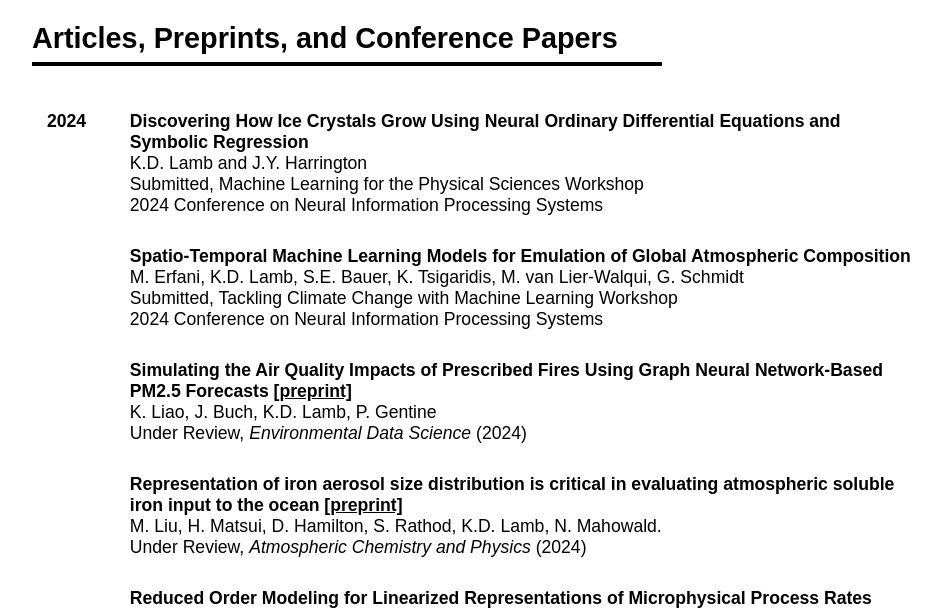
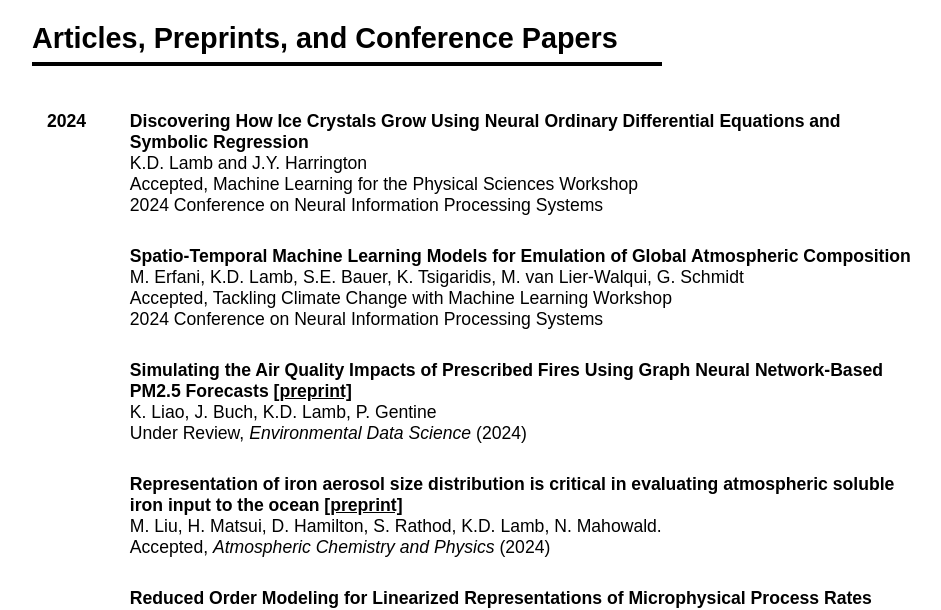
Before and after one commit to kdlamb/kdlamb.github.io, a Jekyll site: the page built from pages/publications.md, in a window 1280 px wide and 900 px high, cut to the strip 290-900 px from the top of the window. Shown: the whole strip, without its empty margins (158-1099 px from the left). Built offline with Jekyll 4.4.1, drawn with Linux system fonts in a browser that asks for light colours; nearby versions of some CDN libraries.

Commit message:
Updated publications

```diff
--- a/pages/publications.md
+++ b/pages/publications.md
@@ -19,7 +19,7 @@ image: waves-band.jpeg
 <td><strong>2024<BR><BR><BR><BR><BR></strong></td>
 <td><strong>Discovering How Ice Crystals Grow Using Neural Ordinary Differential Equations and Symbolic Regression</strong><br>
 K.D. Lamb and J.Y. Harrington<br>
-Submitted, Machine Learning for the Physical Sciences Workshop <br>
+Accepted, Machine Learning for the Physical Sciences Workshop <br>
 2024 Conference on Neural Information Processing Systems<br></td>
 </tr>
 
@@ -27,7 +27,7 @@ Submitted, Machine Learning for the Physical Sciences Workshop <br>
 <td></td>
 <td><strong>Spatio-Temporal Machine Learning Models for Emulation of Global Atmospheric Composition</strong><br>
 M. Erfani, K.D. Lamb, S.E. Bauer, K. Tsigaridis, M. van Lier-Walqui, G. Schmidt<br>
-Submitted, Tackling Climate Change with Machine Learning Workshop <br>
+Accepted, Tackling Climate Change with Machine Learning Workshop <br>
 2024 Conference on Neural Information Processing Systems<br></td>
 </tr>
 
@@ -43,7 +43,7 @@ Under Review, <em> Environmental Data Science</em> (2024)<br></td>
 <td></td>
 <td><strong>Representation of iron aerosol size distribution is critical in evaluating atmospheric soluble iron input to the ocean <a href="https://egusphere.copernicus.org/preprints/2024/egusphere-2024-1454/">[preprint]</a></strong><BR>
 M. Liu, H. Matsui, D. Hamilton, S. Rathod, K.D. Lamb, N. Mahowald.<BR>
-Under Review, <em> Atmospheric Chemistry and Physics</em> (2024)</td>
+Accepted, <em> Atmospheric Chemistry and Physics</em> (2024)</td>
  </tr>
 
  <tr>
```
